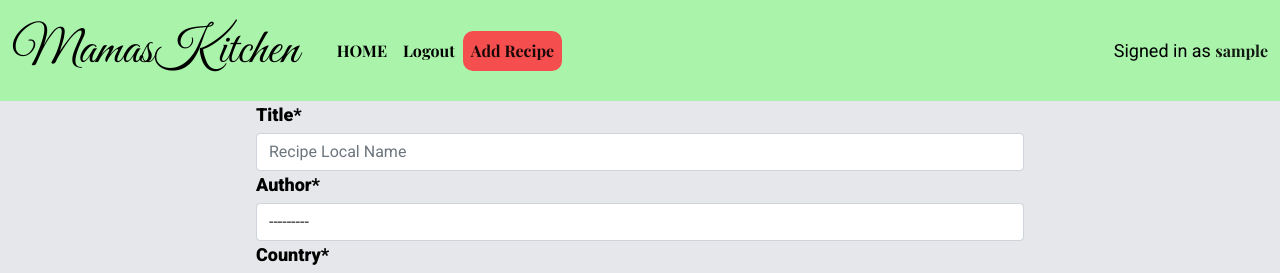
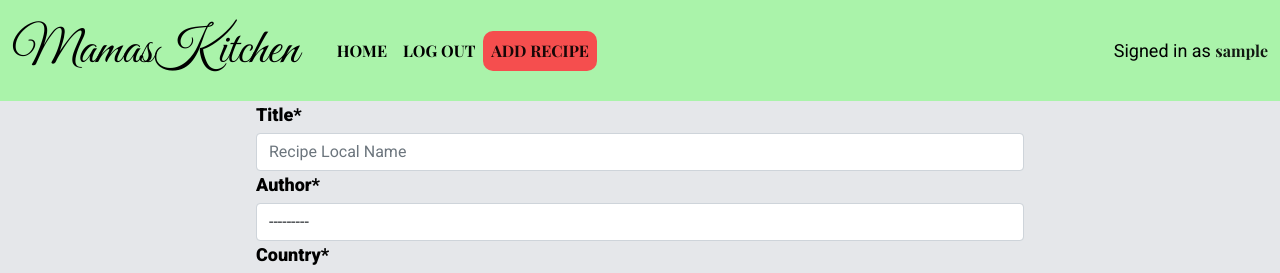
Before and after one commit to belovedpearl/AfricanRecipes-PP4, a Django app: page /addrecipe/ in a window 1280 px wide. Shown: the top 273 px of the page. Run offline with Django 3.2, Linux system fonts and the light colour scheme; the visitor is signed in with stand-in values (Sample User, id 1); data comes from the database, SQL or seed files in the repository; data that the repository does not hold is empty; some libraries are stand-ins or nearby versions.

Commit message:
Adjust naviagtion links logout and addrecipe

```diff
--- a/templates/base.html
+++ b/templates/base.html
@@ -65,10 +65,10 @@
                     </li>
                     {% if user.is_authenticated %}
                     <li class="nav-item">
-                        <a class="nav-link" href="{% url 'account_logout' %}" aria-label="Sign out Page">Logout</a>
+                        <a class="nav-link" href="{% url 'account_logout' %}" aria-label="Sign out Page">LOG OUT</a>
                     </li>
                     <li class="nav-item">
-                        <a class="nav-link {% if url_name == 'add_recipe' %} active {% endif %}" href="{% url 'add_recipe' %}" aria-label="Add new recipe page">Add Recipe</a>
+                        <a class="nav-link {% if url_name == 'add_recipe' %} active {% endif %}" href="{% url 'add_recipe' %}" aria-label="Add new recipe page">ADD RECIPE</a>
                     </li>
                     {% else %}
                     <li class="nav-item">
```
